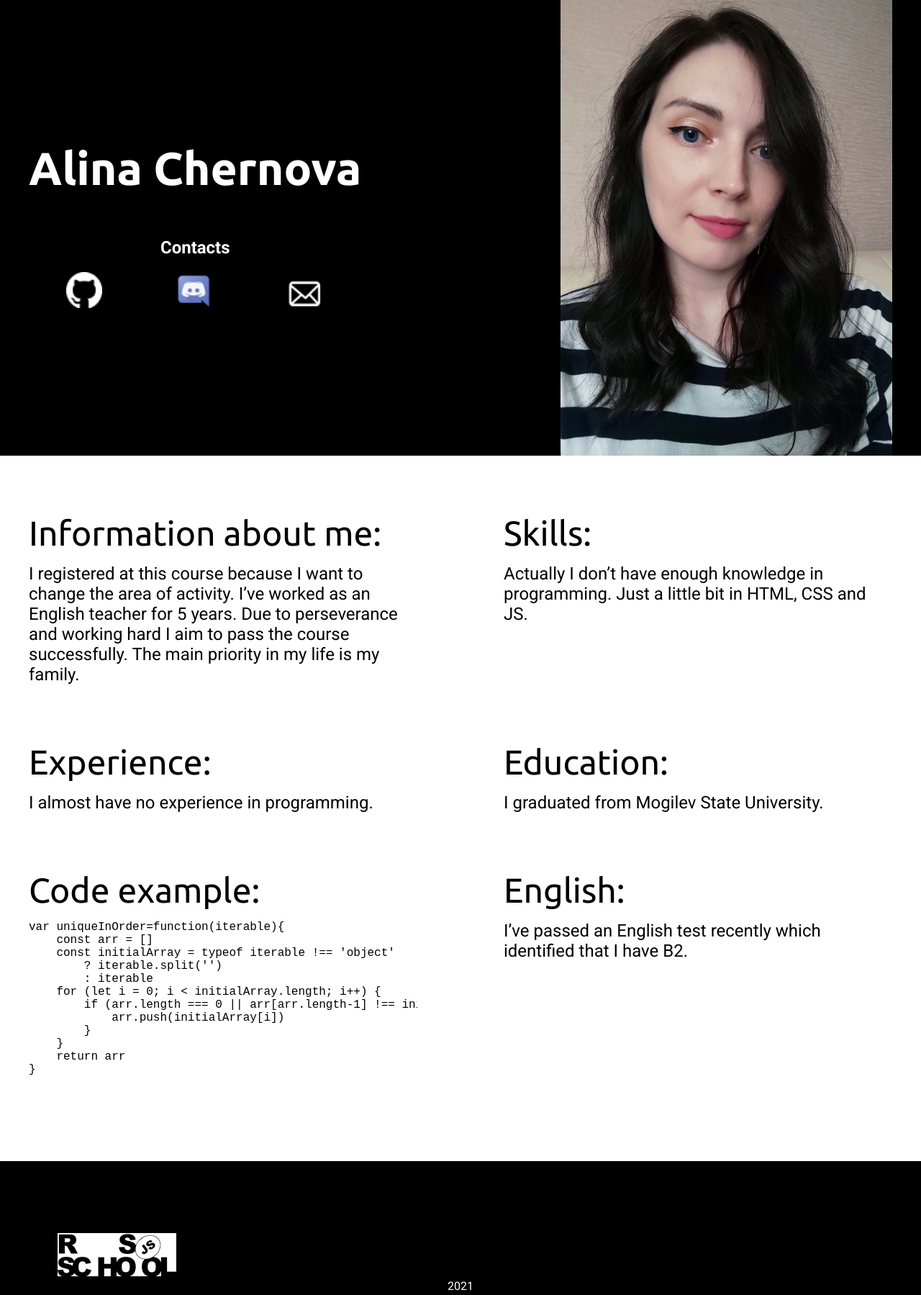
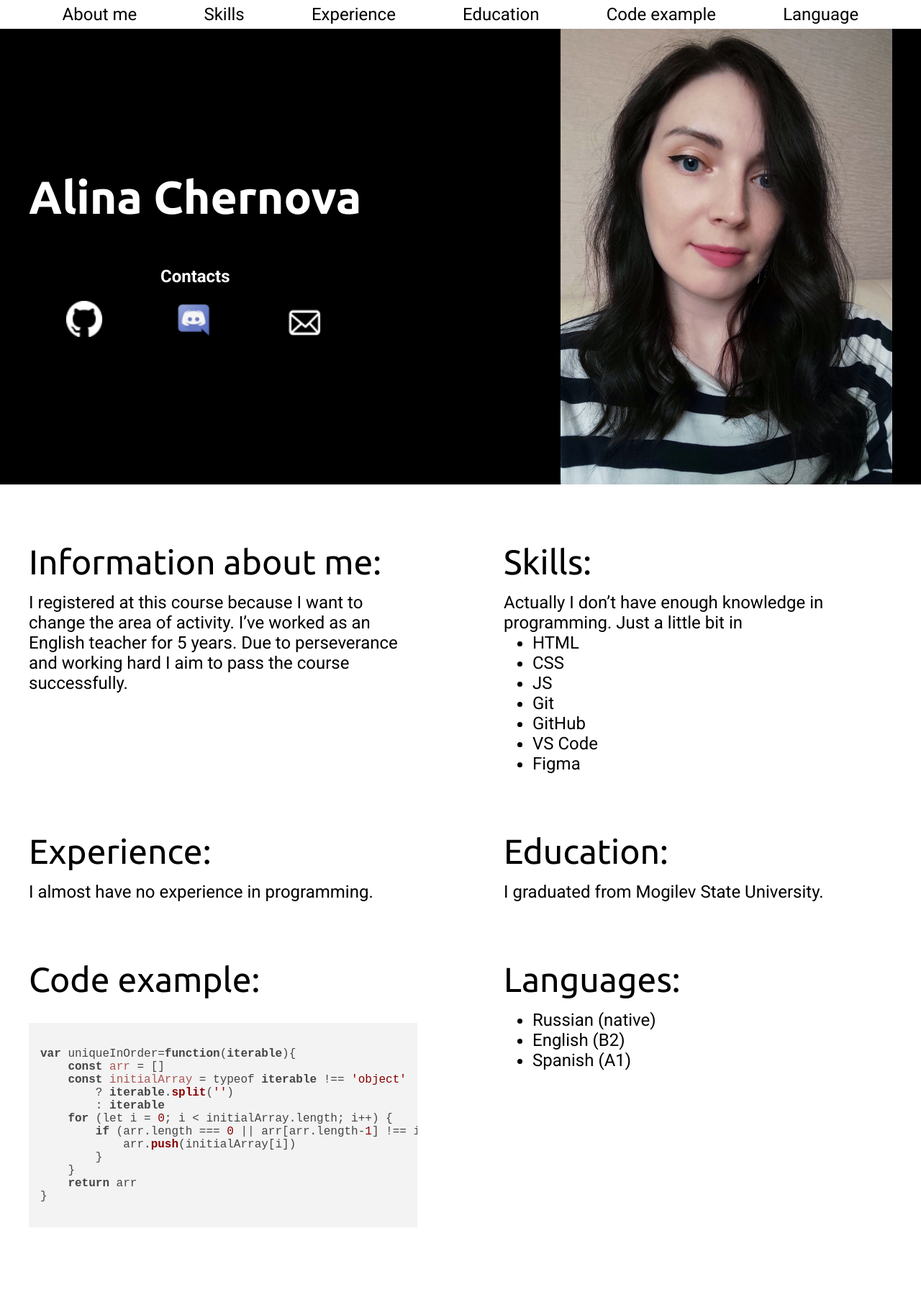
Before and after one commit to Alusya/rsschool-cv, a plain HTML site: page index.html in a window 1280 px wide. Shown: the top 1799 px of the page at 72% size. Drawn offline with nearby package versions, Linux system fonts and the light colour scheme.

Commit message:
feat: update cv

```diff
--- a/index.html
+++ b/index.html
@@ -4,7 +4,7 @@
     <meta charset="UTF-8" />
     <meta http-equiv="X-UA-Compatible" content="IE=edge" />
     <meta name="viewport" content="width=device-width, initial-scale=1.0" />
-    <title>Document</title>
+    <title>CV</title>
     <link rel="stylesheet" href="styles.css" />
     <link rel="preconnect" href="https://fonts.googleapis.com" />
     <link rel="preconnect" href="https://fonts.gstatic.com" crossorigin />
@@ -17,56 +17,76 @@
   </head>
   <body>
     <header>
+      <nav class="nav-wrapper">
+        <ul class="nav-list">
+          <li class="nav-item"><a href="#about-me" class="nav-link">About me</a></li>
+          <li class="nav-item"><a href="#skills" class="nav-link">Skills</a></li>
+          <li class="nav-item"><a href="#experience" class="nav-link">Experience</a></li>
+          <li class="nav-item"><a href="#education" class="nav-link">Education</a></li>
+          <li class="nav-item"><a href="#code-example" class="nav-link">Code example</a></li>
+          <li class="nav-item"><a href="#languages" class="nav-link">Language</a></li>
+        </ul>
+      </nav>
       <div class="container">
         <div class="intro">
           <h1>Alina Chernova</h1>
           <p class="contact-word">Contacts</p>
-          <div class="contacts">
-            <div class="contact">
-              <a href="https://github.com/Alusya" class="link"
-                ><img src="img/icon1.png" alt="github"
-              /></a>
-            </div>
-            <div class="contact">
-              <a href="https://discord.gg/@AlinaCh#6874" class="link"><img src="img/icon2.png" alt="discord" /></a>
-            </div>
-            <div class="contact">
-              <a href="mailto:alinaalina050295@gmail.com" class="link"><img src="img/icon3.png" alt="E-mail" /></a>
-            </div>
-          </div>
+          <nav>
+            <ul class="contacts">
+              <li class="contact">
+                <a href="https://github.com/Alusya" class="link"
+                  ><img src="assets/img/icon1.png" alt="github"/></a>
+              </li>
+              <li class="contact">
+                <a href="https://discord.gg/@AlinaCh#6874" class="link"><img src="assets/img/icon2.png" alt="discord" /></a>
+              </li>
+              <li class="contact">
+                <a href="mailto:alinaalina050295@gmail.com" class="link"><img src="assets/img/icon3.png" alt="E-mail" /></a>
+              </li>
+            </ul>
+          </nav>
         </div>
-        <img class="me" src="img/me.png" alt="me" />
+        <img class="me" src="assets/img/me.png" alt="my photo"/>
       </div>
     </header>
     <main>
       <div class="container">
-        <section>
-          <h2>Information about me:</h2>
+        <section id="about-me">
+          <h2 class="section-title">Information about me:</h2>
           <p class="text">
             I registered at this course because I want to change the area of
             activity. I’ve worked as an English teacher for 5 years. Due to
             perseverance and working hard I aim to pass the course successfully.
-            The main priority in my life is my family.
           </p>
         </section>
-        <section>
-          <h2>Skills:</h2>
+        <section id="skills">
+          <h2 class="section-title">Skills:</h2>
           <p class="text">
             Actually I don’t have enough knowledge in programming. Just a little
-            bit in HTML, CSS and JS.
+            bit in
           </p>
+          <ul class="text">
+            <li>HTML</li>
+            <li>CSS</li>
+            <li>JS</li>
+            <li>Git</li>
+            <li>GitHub</li>
+            <li>VS Code</li>
+            <li>Figma</li>
+          </ul>
         </section>
-        <section>
-          <h2>Experience:</h2>
+        <section id="experience">
+          <h2 class="section-title">Experience:</h2>
           <p class="text">I almost have no experience in programming.</p>
         </section>
-        <section>
-          <h2>Education:</h2>
+        <section id="education">
+          <h2 class="section-title">Education:</h2>
           <p class="text">I graduated from Mogilev State University.</p>
         </section>
-        <section>
-          <h2>Code example:</h2>
+        <section id="code-example">
+          <h2 class="section-title">Code example:</h2>
           <pre>
+            <code>
 var uniqueInOrder=function(iterable){
     const arr = []
     const initialArray = typeof iterable !== 'object'
@@ -79,23 +99,25 @@ var uniqueInOrder=function(iterable){
     }
     return arr
 }
+          </code>
         </pre>
         </section>
-        <section>
-          <h2>English:</h2>
-          <p class="text">
-            I’ve passed an English test recently which identified that I have
-            B2.
-          </p>
+        <section id="languages">
+          <h2 class="section-title">Languages:</h2>
+          <ul class="text">
+            <li>Russian (native)</li>
+            <li>English (B2)</li>
+            <li>Spanish (A1)</li>
+          </ul>
         </section>
       </div>
     </main>
     <footer>
       <div class="container">
-        <a href="https://rs.school/js/"><img src="img/rs.png" alt="logo" /></a>
-        <p>2021</p>
+        <a href="https://rs.school/js/"><img src="assets/img/rs.png" alt="logo" /></a>
+        <p>2022, Document checking completed. No errors or warnings to show.</p>
+         <a class="footer-link link" href="https://github.com/Alusya"><img src="assets/img/icon1.png" alt="github"/></a>
       </div>
     </footer>
-    <script src="index.js"></script>
   </body>
 </html>
--- a/styles.css
+++ b/styles.css
@@ -1,13 +1,50 @@
 * {
     margin: 0;
 }
+
+html {
+    scroll-behavior: smooth;
+}
+
 body {
     font-family: 'Roboto', sans-serif;
     font-size: 16px;
 }
 
-pre {
-    overflow-x: scroll;
+.nav-list {
+    width: 1200px;
+    margin: 0 auto;
+    display: flex;
+    justify-content: space-around;
+    padding: 0;
+}
+
+.nav-list li {
+    display: block;
+    list-style: none;
+    padding: 6px 0;
+    font-size: 24px;
+    font-weight: 500;
+}
+
+.nav-list li a {
+    display: block;
+    color: black;
+    text-decoration: none;
+}
+
+.nav-item:hover .nav-link{
+    color: #ffec45dd;
+    background-color: black;
+    transition: 2s;
+}
+
+.nav-wrapper {
+    width: 100%;
+    margin: 0 auto;
+    display: flex;
+    justify-content: space-between;
+    background-color: white;
 }
 
 h1, h2 {
@@ -25,7 +62,7 @@ h2 {
     font-weight: normal;
 }
 
-.text {
+.text  {
     font-size: 1.5em;
 }
 
@@ -39,6 +76,10 @@ header {
     margin: 0 auto;
     display: flex;
     justify-content: space-between;
+}
+
+.contact:hover {
+
 }
 
 header .container {
@@ -63,6 +104,7 @@ section h2 {
     display: flex;
     width: 100%;
     justify-content: space-around;
+    padding: 0;
 }
 
 .contact {
@@ -97,11 +139,18 @@ footer .container {
     display: block;
     padding: 100px 40px;
     box-sizing: border-box;
+    display: flex;
 }
 
 footer .container p {
     width: max-content;
     margin: 0 auto;
+    max-width: 90%;
+    align-self: center;
+}
+
+.footer-link {
+    align-self: center;
 }
 
 /* Responsive */
@@ -119,6 +168,9 @@ footer .container p {
 
 /* 768px - 992px */
 @media  screen and (max-width: 992px) {
+    .nav-wrapper {
+        margin: 0 auto;
+    }
     .container {
         width: 720px;
     }
@@ -151,6 +203,7 @@ footer .container p {
     }
     section {
         width: 90%;
+        margin: 0 auto;
     }
     h1, h2 {
         text-align: center;
```
Also changed, not shown: assets/img/Code.jpg (added), assets/img/icon1.png (added), assets/img/icon2.png (added), assets/img/icon3.png (added), assets/img/logo.svg (added), assets/img/me.png (added), assets/img/rs.png (added), assets/img/youtube.svg (added), 1 other file.
